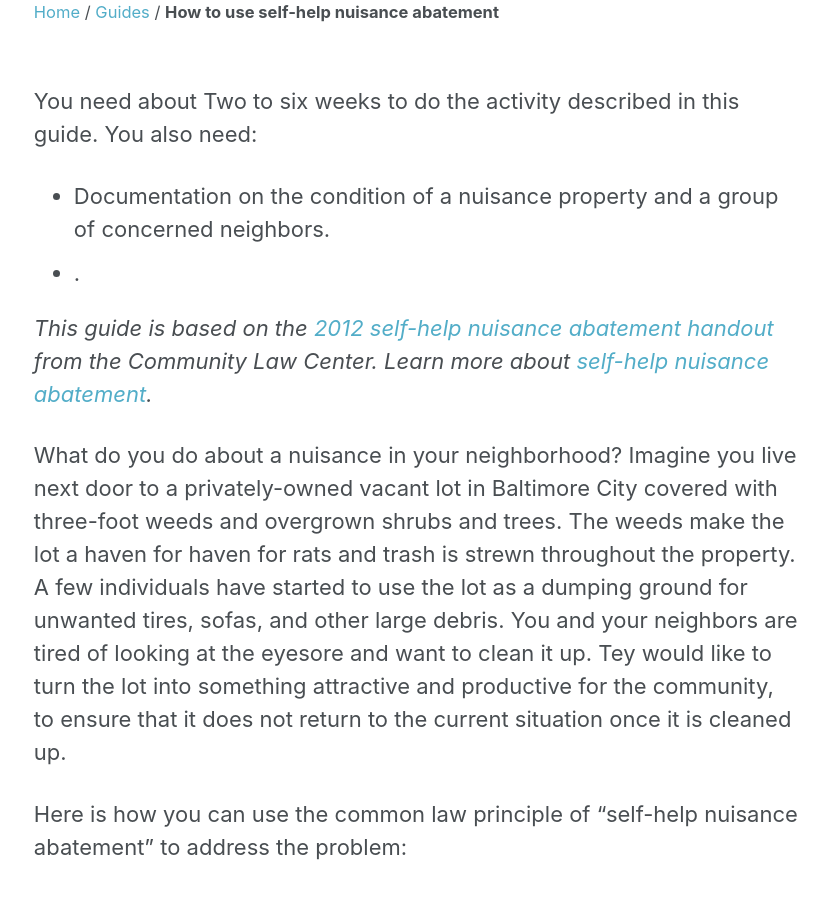
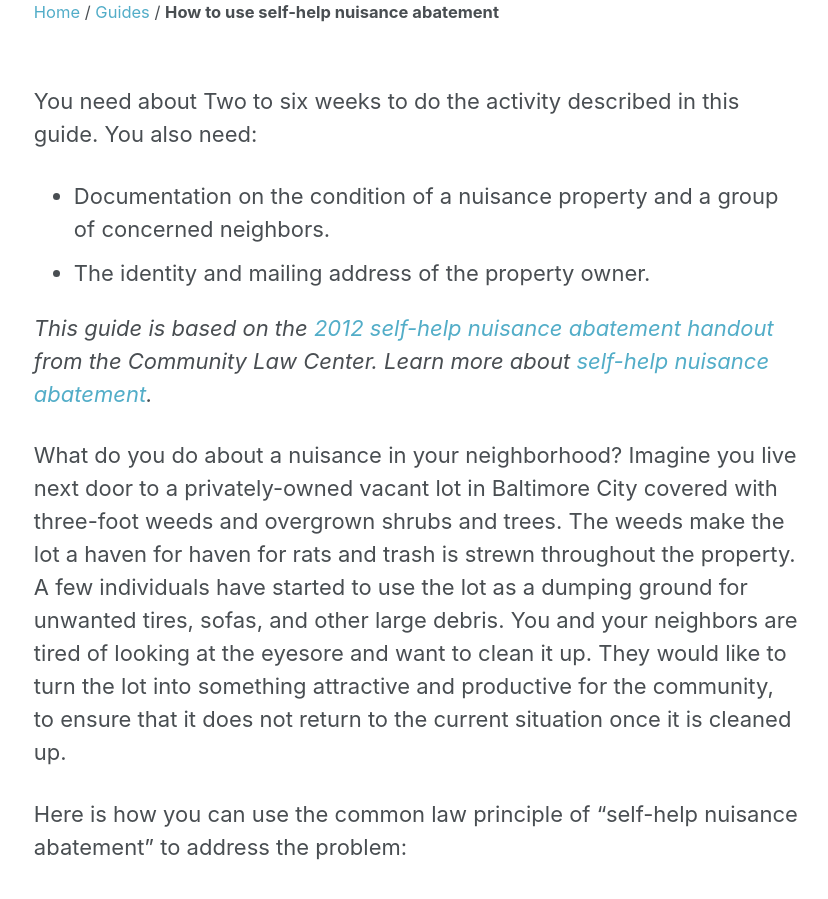
Before and after one commit to baltimoreheritage/vacant-buildings-101, a Jekyll site: the page built from _guides/self-help-nuisance-abatement.md, in a window 1280 px wide and 900 px high, scrolled down 492 px. Shown: the whole window, without its empty margins (250-1078 px from the left). Built offline with Jekyll 4.4.1, drawn with Linux system fonts in a browser that asks for light colours.

Commit message:
Minor corrections

```diff
--- a/_guides/self-help-nuisance-abatement.md
+++ b/_guides/self-help-nuisance-abatement.md
@@ -13,7 +13,7 @@ header:
 requirements:
   time: "Two to six weeks"
   tools: "Documentation on the condition of a nuisance property and a group of concerned neighbors."
-  information: "."
+  information: "The identity and mailing address of the property owner."
 guide:
   type: step-by-step
   difficulty: intermediate
@@ -24,7 +24,7 @@ guide:
 
 *This guide is based on the [2012 self-help nuisance abatement handout](http://communitylaw.org/wp-content/uploads/2012/08/self-help-nuisance-abatement-handout.pdf) from the Community Law Center. Learn more about [self-help nuisance abatement](http://communitylaw.org/urbanagriculturelawproject/self-help-nuisance-abatement-2/).*
 
-What do you do about a nuisance in your neighborhood? Imagine you live next door to a privately-owned vacant lot in Baltimore City covered with three-foot weeds and overgrown shrubs and trees. The weeds make the lot a haven for haven for rats and trash is strewn throughout the property. A few individuals have started to use the lot as a dumping ground for unwanted tires, sofas, and other large debris. You and your neighbors are tired of looking at the eyesore and want to clean it up. Tey would like to turn the lot into something attractive and productive for the community, to ensure that it does not return to the current situation once it is cleaned up.
+What do you do about a nuisance in your neighborhood? Imagine you live next door to a privately-owned vacant lot in Baltimore City covered with three-foot weeds and overgrown shrubs and trees. The weeds make the lot a haven for haven for rats and trash is strewn throughout the property. A few individuals have started to use the lot as a dumping ground for unwanted tires, sofas, and other large debris. You and your neighbors are tired of looking at the eyesore and want to clean it up. They would like to turn the lot into something attractive and productive for the community, to ensure that it does not return to the current situation once it is cleaned up.
 
 Here is how you can use the common law principle of "self-help nuisance abatement" to address the problem:
 
```
